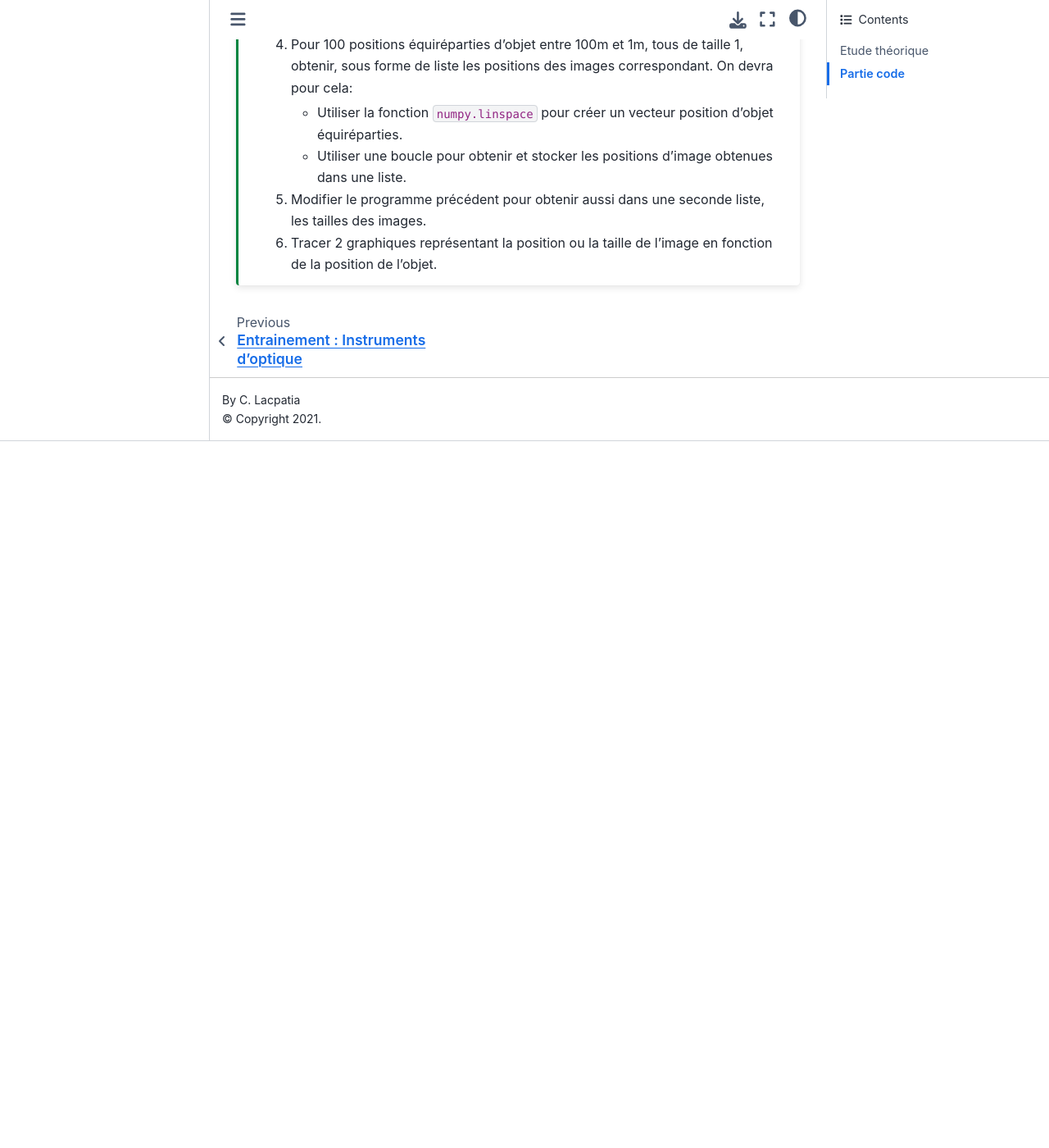
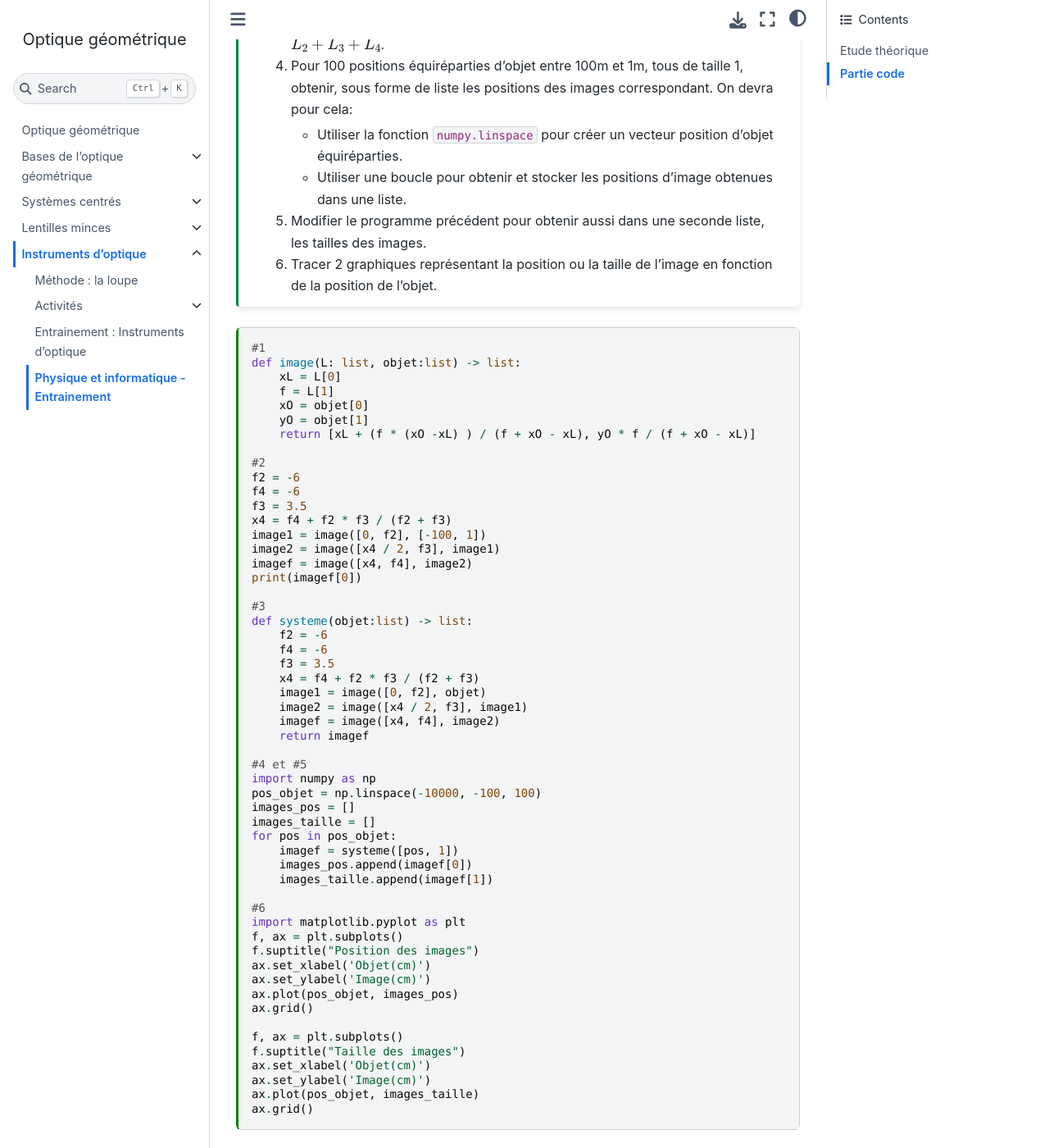
Before and after one commit to pcsi3physiquestan/optique_sources, a Jupyter Book: the page built from notebook/opt_instru_python.md, in a window 1280 px wide and 1400 px high, scrolled down 2269 px. Shown: the whole window at 82% size. Built offline with Jupyter Book 1.0.4 settings and Sphinx 7.4.7 and the Sphinx Book theme 1.1.4, drawn with Linux system fonts in a browser that asks for light colours; before the commit the page ends 2807 px from its top, so only the background shows below that; some of the changed text lies outside the part shown.

Commit message:
Mise à jour des sources

`````diff
--- a/notebook/opt_instru_python.md
+++ b/notebook/opt_instru_python.md
@@ -13,6 +12,7 @@
   language: python
   name: python3
 ---
+
 # Physique et informatique - Entrainement
 
 Ces exercices proposent de s'entrainer à l'utilisation de Python en physique dans le cadre de l'optique. On n'utilisera pas ici de méthode numérique particulière, simplement le tracé graphique et l'utilisation de `numpy`.
@@ -64,8 +64,9 @@
 * Les objets et les images seront représentés par des listes de deux flottants `obj <- [xi, yi]` où `xi` et `yi` représentent les coordonnées de l'objet (position sur Ox et taille sur Oy).
 * Les lentilles seront représentées par des listes de deux flottants `L1 <- [xL, f]` où `xL` représente la position sur Ox de la lentille et `f` la distance focale image de la lentille.
 
-```{code-cell}
+```{code-cell} ipython3
 :tags: [remove-output]
+
 # Exemples
 objet1 = [-3, 1] # Objet ou image en x=-3 de taille y=1
 lentille1 = [2, -1] # Lentilles en x=2 de distance focale f=-1
@@ -80,7 +81,7 @@
     * `L`: une liste représentant une lentille
     * `objet`: une liste représentant un objet
     et qui renvoie une liste représentant l'image de l'objet par la lentille.
-2. Se servir de la fonction image pour trouver la position de l'image finale donnée par le système $L_2 + L_3 + L_4$ lorsque $L_3$ est au milieu de $L_2$ et $L_4$.
+2. Se servir de la fonction image pour trouver la position de l'image finale donnée par le système $L_2 + L_3 + L_4$ lorsque $L_3$ est au milieu de $L_2$ et $L_4$ pour un objet situé 1m avant le système.
 3. Ecrire une procédure `systeme(objet:list) --> list` qui prend comme argument un objet et qui renvoie la position finale après le système $L_2 + L_3 + L_4$.
 4. Pour 100 positions équiréparties d'objet entre 100m et 1m, tous de taille 1, obtenir, sous forme de liste les positions des images correspondant. On devra pour cela:
     * Utiliser la fonction `numpy.linspace` pour créer un vecteur position d'objet équiréparties.
@@ -88,3 +89,65 @@
 5. Modifier le programme précédent pour obtenir aussi dans une seconde liste, les tailles des images.
 6. Tracer 2 graphiques représentant la position ou la taille de l'image en fonction de la position de l'objet.
 ````
+
+```{code-cell} ipython3
+#1
+def image(L: list, objet:list) -> list:
+    xL = L[0]
+    f = L[1]
+    xO = objet[0]
+    yO = objet[1]
+    return [xL + (f * (xO -xL) ) / (f + xO - xL), yO * f / (f + xO - xL)]
+
+#2
+f2 = -6
+f4 = -6
+f3 = 3.5
+x4 = f4 + f2 * f3 / (f2 + f3)
+image1 = image([0, f2], [-100, 1])
+image2 = image([x4 / 2, f3], image1)
+imagef = image([x4, f4], image2)
+print(imagef[0])
+
+#3
+def systeme(objet:list) -> list:
+    f2 = -6
+    f4 = -6
+    f3 = 3.5
+    x4 = f4 + f2 * f3 / (f2 + f3)
+    image1 = image([0, f2], objet)
+    image2 = image([x4 / 2, f3], image1)
+    imagef = image([x4, f4], image2)
+    return imagef
+
+#4 et #5
+import numpy as np
+pos_objet = np.linspace(-10000, -100, 100)
+images_pos = []
+images_taille = []
+for pos in pos_objet:
+    imagef = systeme([pos, 1])
+    images_pos.append(imagef[0])
+    images_taille.append(imagef[1])
+
+#6
+import matplotlib.pyplot as plt
+f, ax = plt.subplots()
+f.suptitle("Position des images")
+ax.set_xlabel('Objet(cm)')
+ax.set_ylabel('Image(cm)')
+ax.plot(pos_objet, images_pos)
+ax.grid()
+
+f, ax = plt.subplots()
+f.suptitle("Taille des images")
+ax.set_xlabel('Objet(cm)')
+ax.set_ylabel('Image(cm)')
+ax.plot(pos_objet, images_taille)
+ax.grid()
+
+```
+
+```{code-cell} ipython3
+
+```
`````
Also changed, not shown: other parts of notebook/opt_instru_python.md (+0 -1 lines).
